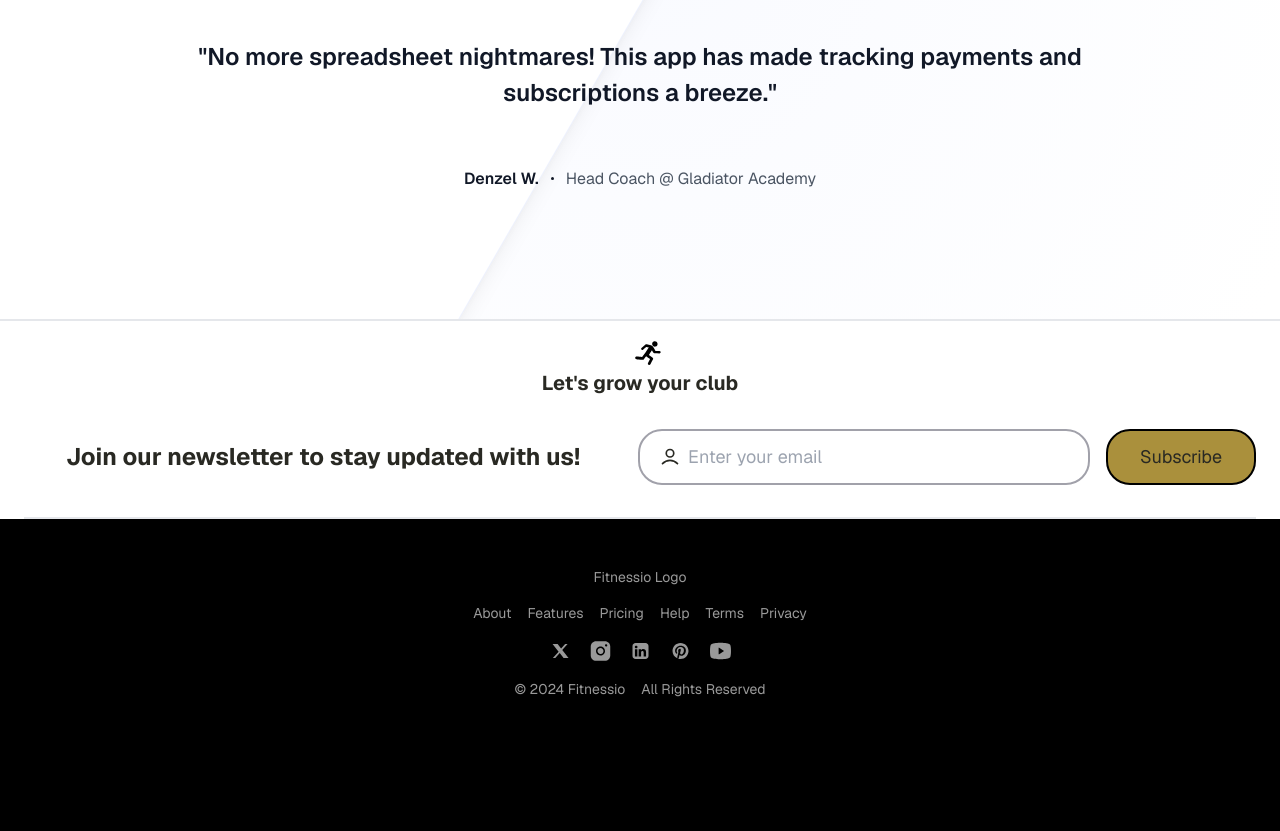
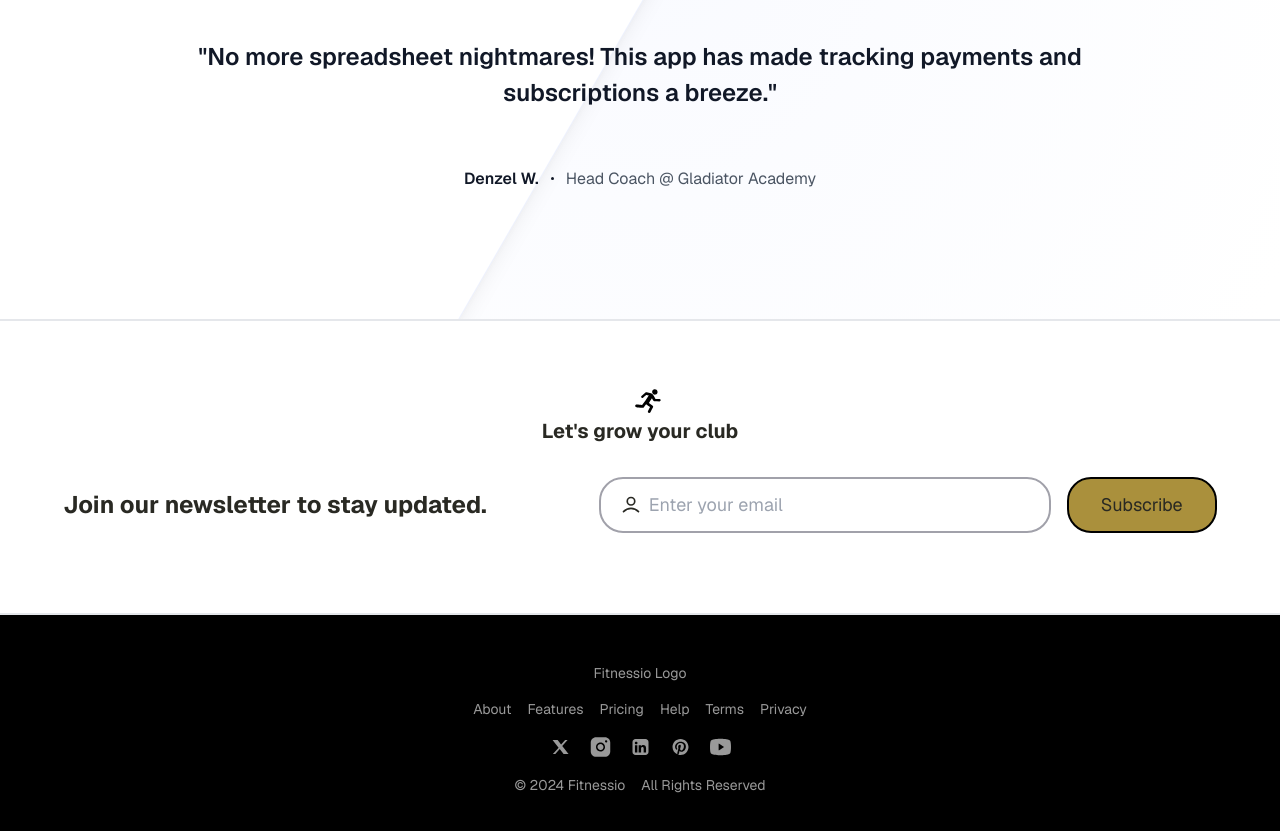
Before and after one commit to dylewskii/fitness-saas, a Next.js app: page / in a window 1280 px wide. Shown: the part 3364-4195 px from the top of the page. Before the commit the page ends 4111 px from the top, so only its background shows below. Built offline with nearby package versions, Linux system fonts and the light colour scheme.

Commit message:
fix padding

```diff
--- a/src/components/newsletter.tsx
+++ b/src/components/newsletter.tsx
@@ -3,7 +3,7 @@ import EmailInput from "./ui/email-input";
 
 export default function Newsletter() {
   return (
-    <div className="px-6">
+    <div className="border-b-2 px-6 py-12">
       <div className="flex flex-col pt-4 sm:items-center sm:justify-center">
         <svg
           className="ml-4 h-8 w-8"
@@ -30,9 +30,9 @@ export default function Newsletter() {
         </svg>
         <p className="text-xl font-bold">Let&apos;s grow your club</p>
       </div>
-      <div className="flex flex-col items-center justify-between gap-4 border-b-2 py-8 md:flex-row">
-        <p className="mx-auto text-2xl font-bold">
-          Join our newsletter to stay updated with us!
+      <div className="flex flex-col items-center justify-center gap-4 py-8 md:flex-row">
+        <p className="text-2xl font-bold md:pr-24">
+          Join our newsletter to stay updated.
         </p>
         <EmailInput />
 
```
